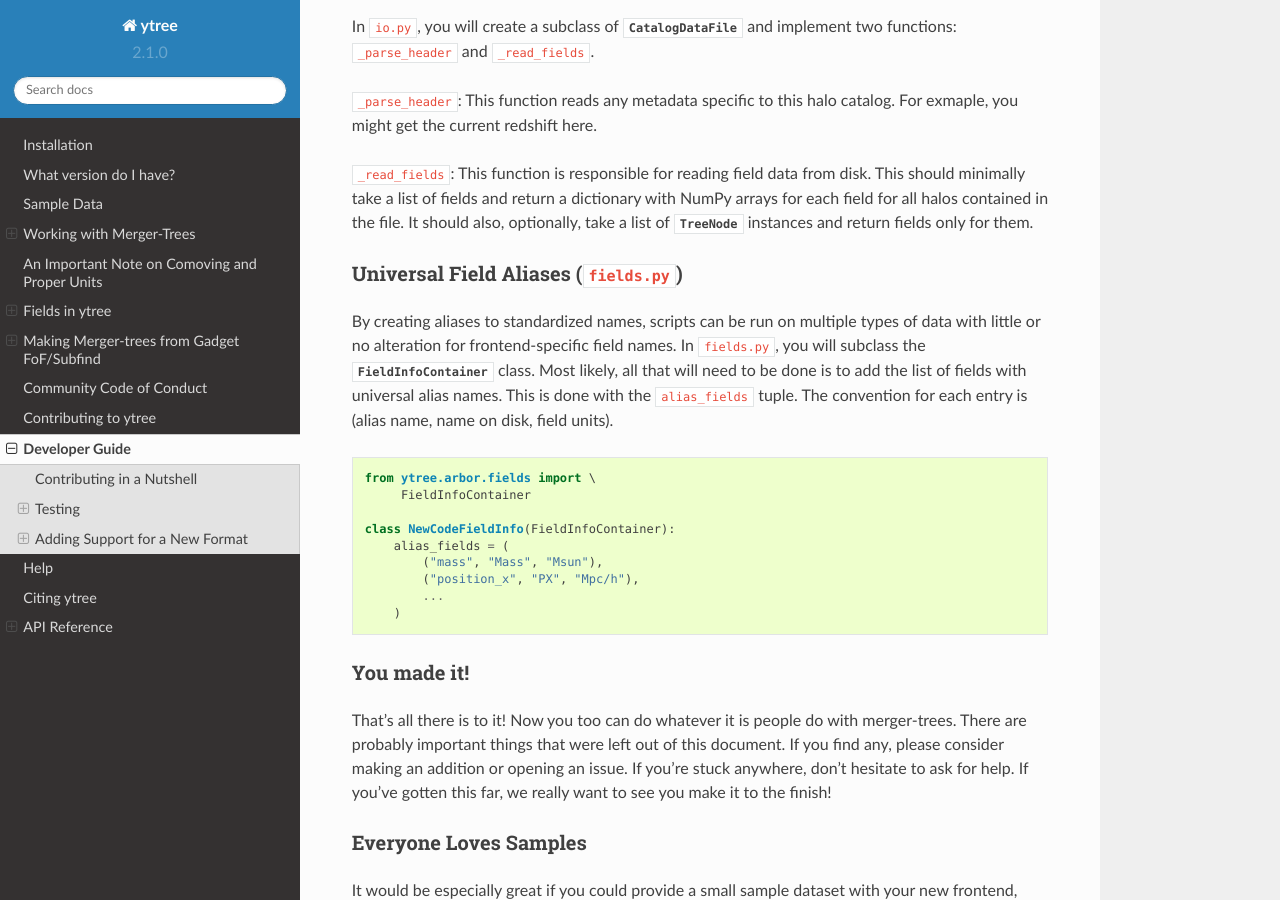
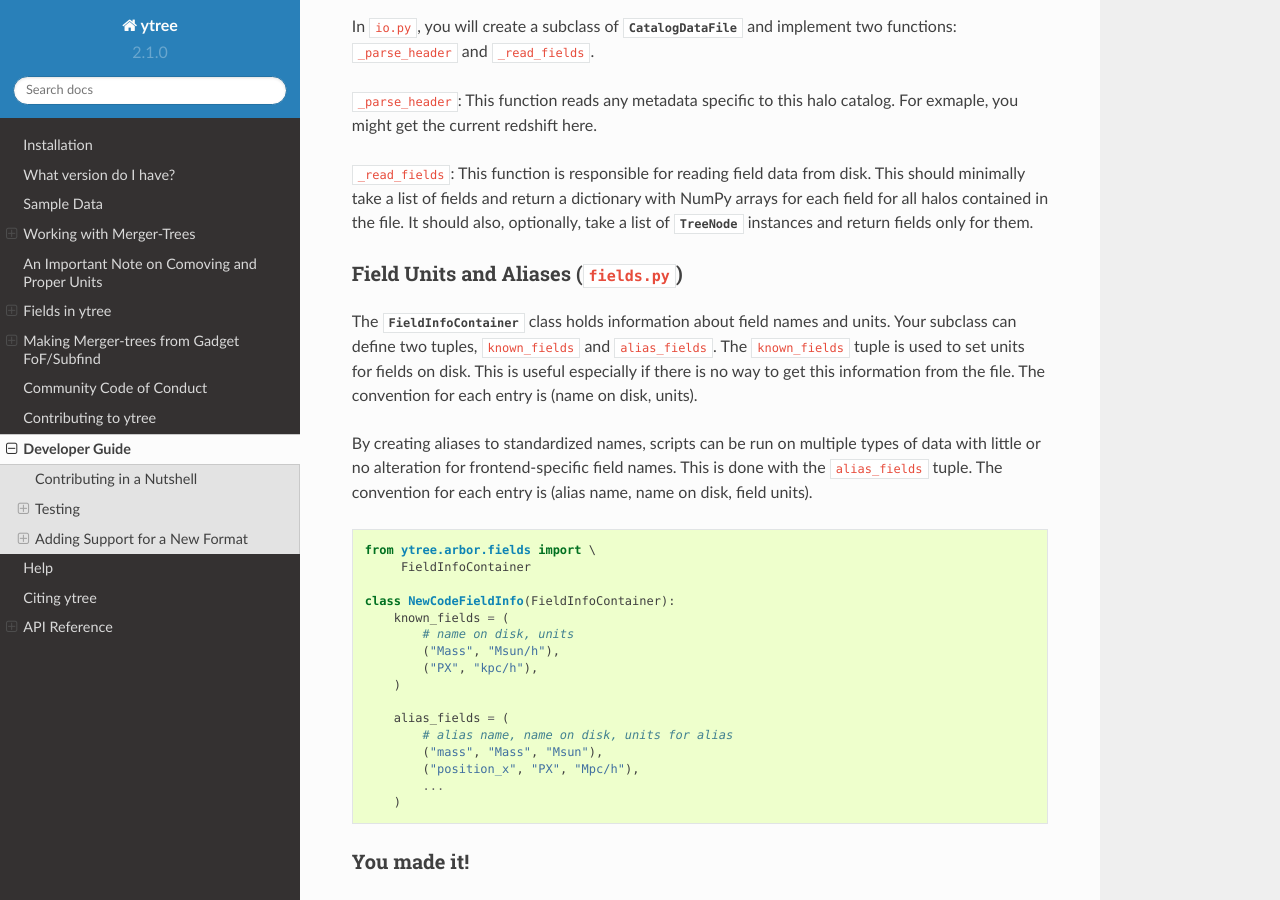
Before and after one commit to ytree-project/ytree, a Sphinx documentation site: the page built from doc/source/Developing.rst, in a window 1280 px wide and 900 px high, scrolled down 3849 px. Built offline with Sphinx 7.4.7 and the Read the Docs theme 2.0.0, drawn with Linux system fonts in a browser that asks for light colours.

Commit message:
Update docs on FieldInfoContainer.

```diff
--- a/doc/source/Developing.rst
+++ b/doc/source/Developing.rst
@@ -227,16 +227,20 @@
 :class:`~ytree.arbor.tree_node.TreeNode` instances and return fields
 only for them.
 
-Universal Field Aliases (``fields.py``)
+Field Units and Aliases (``fields.py``)
 ^^^^^^^^^^^^^^^^^^^^^^^^^^^^^^^^^^^^^^^
+The :class:`~ytree.arbor.fields.FieldInfoContainer` class holds
+information about field names and units.  Your subclass can define
+two tuples, ``known_fields`` and ``alias_fields``.  The
+``known_fields`` tuple is used to set units for fields on disk.
+This is useful especially if there is no way to get this information
+from the file.  The convention for each entry is (name on disk, units).
 
 By creating aliases to standardized names, scripts can be run on
 multiple types of data with little or no alteration for
-frontend-specific field names.  In ``fields.py``, you will subclass the
-:class:`~ytree.arbor.fields.FieldInfoContainer` class.  Most likely,
-all that will need to be done is to add the list of fields with
-universal alias names.  This is done with the ``alias_fields`` tuple.
-The convention for each entry is (alias name, name on disk, field units).
+frontend-specific field names.  This is done with the ``alias_fields``
+tuple. The convention for each entry is (alias name, name on disk,
+field units).
 
 .. code-block:: python
 
@@ -244,7 +248,14 @@
         FieldInfoContainer
 
    class NewCodeFieldInfo(FieldInfoContainer):
+       known_fields = (
+           # name on disk, units
+           ("Mass", "Msun/h"),
+           ("PX", "kpc/h"),
+       )
+
        alias_fields = (
+           # alias name, name on disk, units for alias
            ("mass", "Mass", "Msun"),
            ("position_x", "PX", "Mpc/h"),
            ...
```
